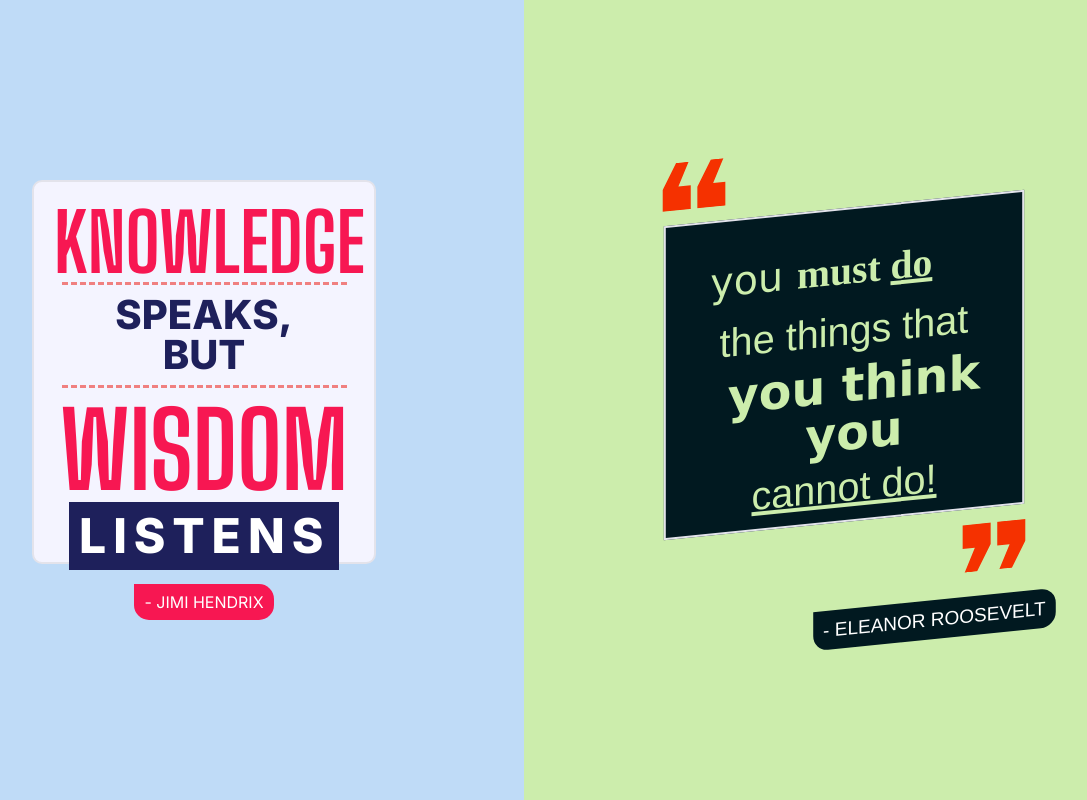
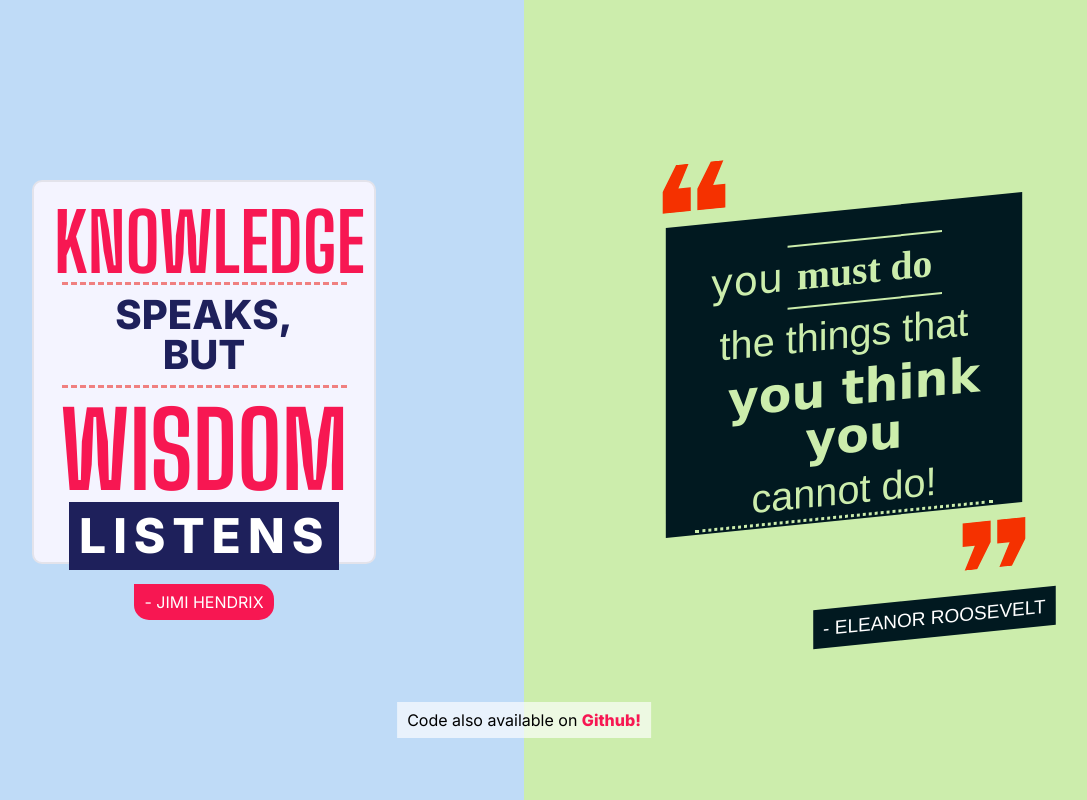
Before and after one commit to Nabin-me/Assignments, a plain HTML site: page assignment1/index.html in a window 1280 px wide. Shown: the whole page, without its empty margins (116-1203 px from the left). Drawn offline with nearby package versions, Linux system fonts and the light colour scheme; a web font is replaced by a local one.

Commit message:
Finalized Quote

```diff
--- a/assignment1/css/style.css
+++ b/assignment1/css/style.css
@@ -26,7 +26,6 @@ p {
     border: 2px solid #E3E3EB;
     border-radius: 10px;
     padding: 20px;
-    /* filter: drop-shadow(0px 5px 20px grey); */
 }
 
 span:nth-child(1) {
@@ -114,6 +113,7 @@ span:nth-child(4) {
     height: 250px;
     padding: 30px;
     border-radius: 0;
+    border: 0;
     transform: matrix(0.99, -0.1, 0, 1, 0, 0);
 }
 
@@ -137,7 +137,8 @@ span:nth-child(4) {
     text-transform: lowercase;
     text-align: center;
     color: #CCEDAC;
-    border: none;
+    border-top: 2px solid #CCEDAC;
+    border-bottom: 2px solid #CCEDAC;
 }
 
 #quote2 span:nth-child(3) {
@@ -170,6 +171,8 @@ span:nth-child(4) {
     font-size: 2.5rem;
     text-transform: lowercase;
     text-align: center;
+    padding-bottom: 5px;
+    border-bottom: 3px dotted #CCEDAC;
     color: #CCEDAC;
 }
 
@@ -181,6 +184,25 @@ span:nth-child(4) {
     font-size: 1.2rem;
     background-color: #011920;
     color: white;
-    border-radius: 0px 15px 15px 15px;
+    border-radius: 0;
+    border: 0;
     transform: matrix(0.99, -0.1, 0, 1, 0, 0);
 }
+
+.info-banner{
+    z-index: 1000;
+    position: absolute;
+    top:90%;
+    left: 50%;
+    transform: translate(-50%, -50%);
+    width: max-content;
+    background-color: #ffffffa8;
+    color: black;
+    font-family: 'Inter', sans-serif;
+    padding: 10px;
+}
+.info-banner a{
+    font-weight: bold;
+    text-decoration: none;
+    color: #F71752;
+}
--- a/assignment1/index.html
+++ b/assignment1/index.html
@@ -29,15 +29,17 @@
         <img src="./assets/images/quotes.svg" alt="double quotes" class="quote-sign">
         <p>
             <span>you</span>
-            <span>must <u>do</u></span>
+            <span>must do</span>
             <span>the things that</span>
             <span>you think you</span>
-            <span><u>cannot do!</u></span>
+            <span>cannot do!</span>
         </p>
         <img src="./assets/images/quotes.svg" alt="double quotes" class="quote-sign" id="inverted">
         <footer class="quote2-author"> - ELEANOR ROOSEVELT</footer>
     </section>
-
+<div class="info-banner">
+    Code also available on <a href="https://nabin-me.github.io/Assignments/assignment1/" target="_blank">Github!</a>
+</div>
 </body>
 
 </html>
```
